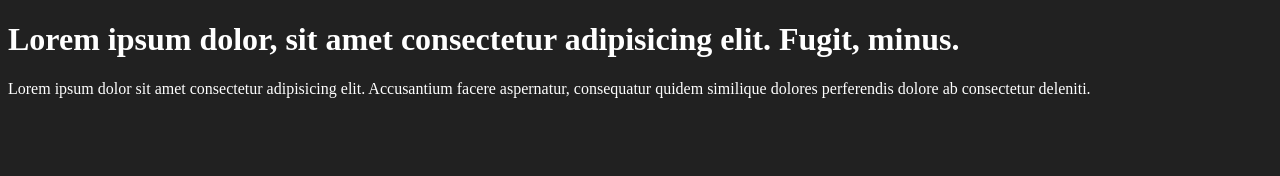
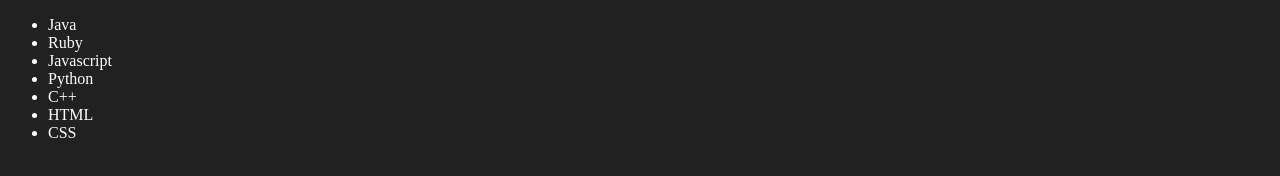
Before and after one commit to salikAqdas/Javascript, a plain HTML site: page Javascript/domeManipulationhtml.html in a window 1280 px wide. Drawn offline with Linux system fonts and the light colour scheme.

Commit message:
DOM Manipulation

```diff
--- a/Javascript/domeManipulationhtml.html
+++ b/Javascript/domeManipulationhtml.html
@@ -12,9 +12,20 @@
     </style>
 </head>
 <body class="bg-black">
-    <div >
-        <h1 id = 'title' class="heading">Lorem ipsum dolor, sit amet consectetur adipisicing elit. Fugit, minus.</h1>
-        <p>Lorem ipsum dolor sit amet consectetur adipisicing elit. Accusantium facere aspernatur, consequatur quidem similique dolores perferendis dolore ab consectetur deleniti.</p>
-    </div>
+    <ul class="programmingLanguages">
+
+    </ul>
 </body>
+    <script>
+
+        function createElement_AppendToTarget(ElementType, InnerText, Target) {
+            let element = document.createElement(ElementType);
+            element.innerText = InnerText;
+            document.querySelector(Target).appendChild(element);
+        }
+        const progLang = ["Java","Ruby","Javascript","Python","C++","HTML","CSS"];
+        progLang.forEach((lang)=>{
+            createElement_AppendToTarget('li',lang,'.programmingLanguages');
+        })
+    </script>
 </html>
```
